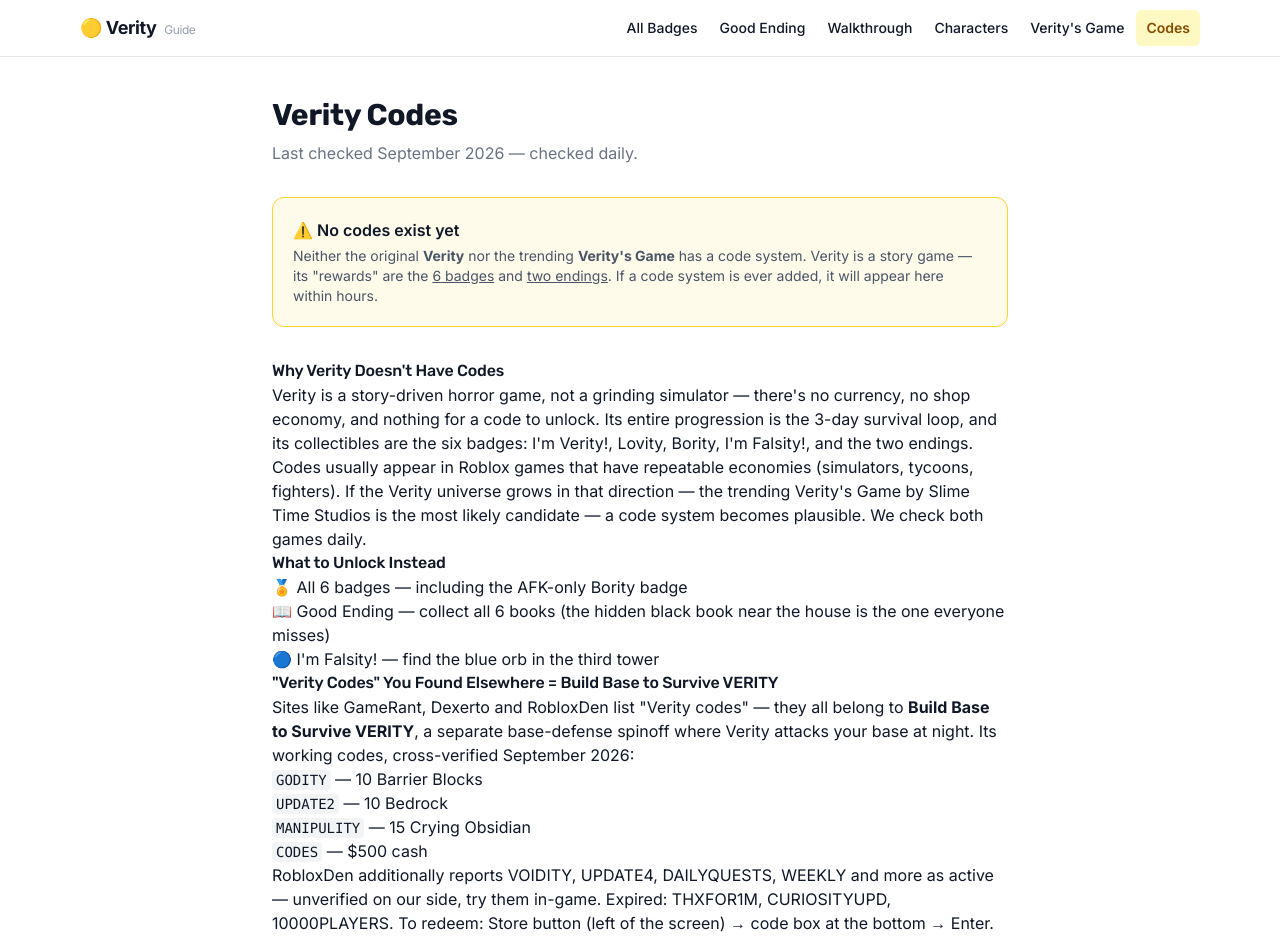
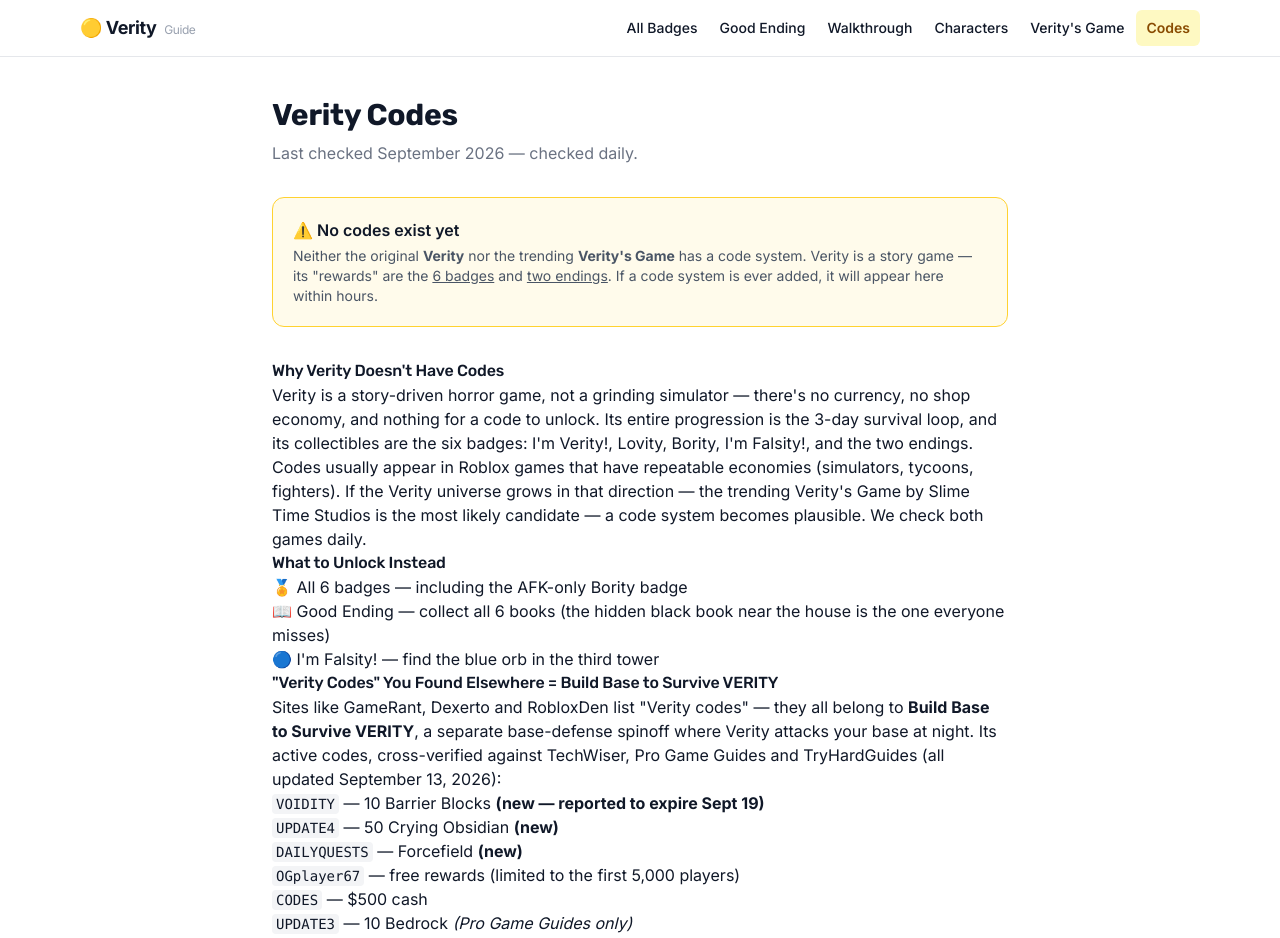
Before and after one commit to ken-fs/veritygame, a Next.js app: page /codes in a window 1280 px wide. Shown: the top 938 px of the page. Built offline with nearby package versions, Linux system fonts and the light colour scheme.

Commit message:
content: Build Base codes 轮换更新（VOIDITY/UPDATE4/DAILYQUESTS/OGplayer67 三源交叉）; Verity Companion Update 1 新结局补注; VG 攻略监控确认仍为 0

```diff
--- a/src/app/codes/page.tsx
+++ b/src/app/codes/page.tsx
@@ -79,18 +79,24 @@
         <p>
           Sites like GameRant, Dexerto and RobloxDen list &quot;Verity codes&quot; — they all belong to{" "}
           <strong>Build Base to Survive VERITY</strong>, a separate base-defense spinoff where Verity attacks your base
-          at night. Its working codes, cross-verified September 2026:
+          at night. Its active codes, cross-verified against TechWiser, Pro Game Guides and TryHardGuides (all
+          updated September 13, 2026):
         </p>
         <ul>
-          <li><code>GODITY</code> — 10 Barrier Blocks</li>
-          <li><code>UPDATE2</code> — 10 Bedrock</li>
-          <li><code>MANIPULITY</code> — 15 Crying Obsidian</li>
+          <li><code>VOIDITY</code> — 10 Barrier Blocks <strong>(new — reported to expire Sept 19)</strong></li>
+          <li><code>UPDATE4</code> — 50 Crying Obsidian <strong>(new)</strong></li>
+          <li><code>DAILYQUESTS</code> — Forcefield <strong>(new)</strong></li>
+          <li><code>OGplayer67</code> — free rewards (limited to the first 5,000 players)</li>
           <li><code>CODES</code> — $500 cash</li>
+          <li><code>UPDATE3</code> — 10 Bedrock <em>(Pro Game Guides only)</em></li>
+          <li><code>WEEKLY</code> — Forcefield <em>(Pro Game Guides only)</em></li>
+          <li><code>OBESITY</code> — 10 Barrier Blocks <em>(Pro Game Guides only)</em></li>
         </ul>
         <p>
-          RobloxDen additionally reports VOIDITY, UPDATE4, DAILYQUESTS, WEEKLY and more as active — unverified on our
-          side, try them in-game. Expired: THXFOR1M, CURIOSITYUPD, 10000PLAYERS. To redeem: Store button (left of the
-          screen) → code box at the bottom → Enter.
+          Conflicting reports: GODITY, UPDATE2, MANIPULITY and ROBLOXDOWN are still listed as active by TechWiser but
+          already moved to expired by Pro Game Guides — try them in-game, worst case it says invalid. Expired
+          everywhere: THXFOR1M, CURIOSITYUPD, 10000PLAYERS. To redeem: Store button (left of the screen) → scroll to
+          the FREE STUFF section → code box → Enter.
         </p>
       </section>
 
--- a/src/app/veritys-game/page.tsx
+++ b/src/app/veritys-game/page.tsx
@@ -77,12 +77,12 @@
           <li><strong>Verity&apos;s Game</strong> — Slime Time Studios — the trending new entry (this page).</li>
           <li><strong>Escape Verity</strong> — Mind Blowing Productions — escape-format spinoff; Chapter 3 released August 2026 (full Ch1–3 walkthroughs already on YouTube).</li>
           <li><strong>Build Base to Survive VERITY</strong> — base-defense spinoff where Verity attacks at night; the only Verity-universe game with <a href="/codes">working codes</a>.</li>
-          <li><strong>Verity Companion [AI]</strong> — chat-focused spinoff.</li>
+          <li><strong>Verity Companion [AI]</strong> — buzzword games — chat-focused spinoff; its Update 1 raised the message cap to 40 and added a new ending (official game description, Sept 2026).</li>
           <li><strong>Verity Part 2</strong> — Umek0 Games — fan-made story continuation; its Part 2 update landed August 2026 with full walkthroughs already on YouTube. Not an official sequel — The ROBO Studio! has announced no Chapter 2 for the original.</li>
         </ul>
         <h2>What We&apos;re Tracking</h2>
         <p>
-          No guide, wiki or video coverage of Verity&apos;s Game mechanics exists anywhere yet (source-checked Sept 14).
+          No guide, wiki or video coverage of Verity&apos;s Game mechanics exists anywhere yet (source-checked Sept 18).
           These are the open questions — <strong>unverified, we publish nothing until confirmed</strong>:
         </p>
         <ul>
```
Also changed, not shown: 1 other file (tests, documents, lock files or other folders).
